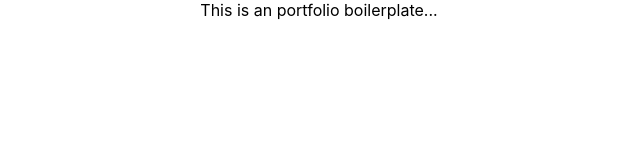
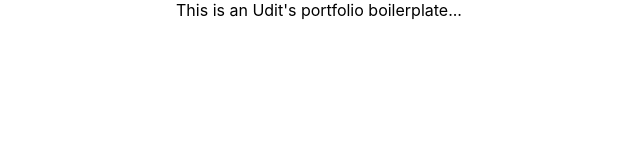
Before and after one commit to naklic0der/freelance, a React (Create React App) app: page / in a window 1280 px wide. Shown: the top 160 px of the page, without its empty margins (321-961 px from the left). Built offline with nearby package versions, Linux system fonts and the light colour scheme.

Commit message:
starting Udit's portfolio

```diff
--- a/src/App.js
+++ b/src/App.js
@@ -5,7 +5,7 @@ import style from './App.module.sass'
 function App() {
    return (
       <div className={style.App}>
-         This is an portfolio boilerplate...
+         This is an Udit's portfolio boilerplate...
       </div>
    );
 }
```
Also changed, not shown: 1 other file (tests, documents, lock files or other folders).
